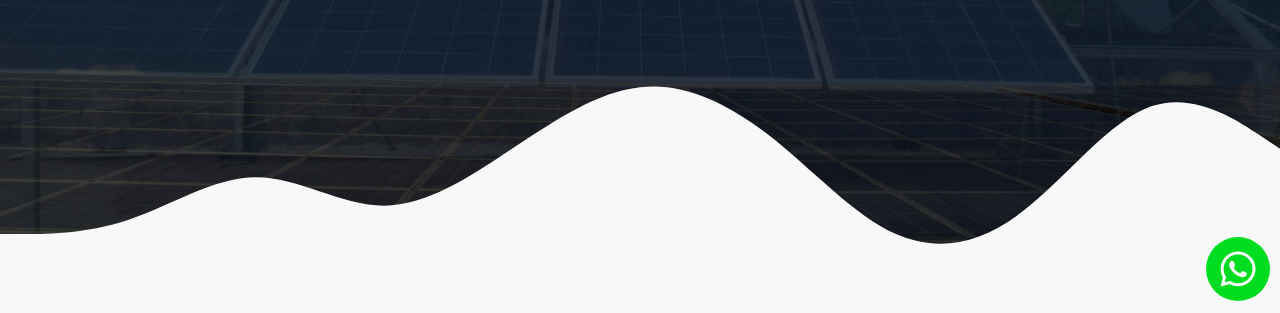
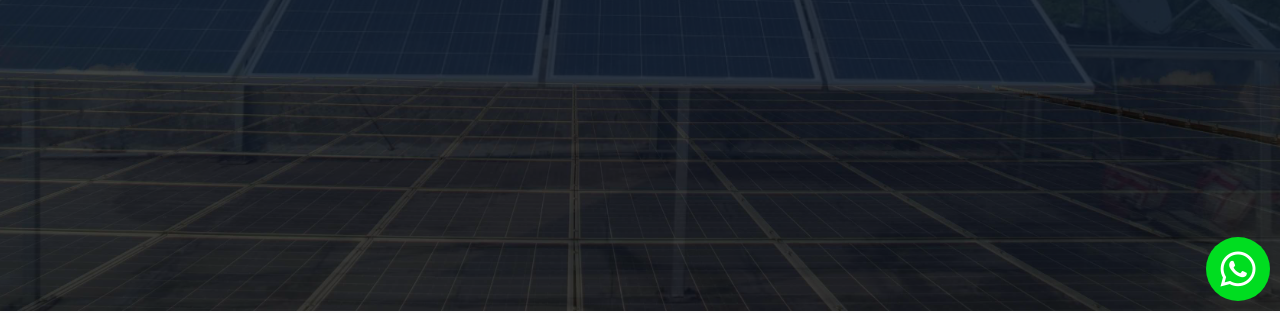
Before and after one commit to vivekmohanlohar/shivkrupasolar, a plain HTML site: page index.html in a window 1280 px wide. Shown: the part 489-802 px from the top of the page. Drawn offline with nearby package versions, Linux system fonts and the light colour scheme; a web font is replaced by a local one.

Commit message:
Update index.html

```diff
--- a/index.html
+++ b/index.html
@@ -100,7 +100,7 @@
          </div>
       </div>
       <!-- Bottom Wave -->
-      <svg xmlns="http://www.w3.org/2000/svg" viewBox="0 0 1440 320">
+      <svg xmlns="http://www.w3.org/2000/svg" viewBox="0 0 1440 320" class="li-none-desk">
          <path fill="#f8f8f8" fill-opacity="1" d="M0,224L24,224C48,224,96,224,144,208C192,192,240,160,288,160C336,160,384,192,432,192C480,192,528,160,576,128C624,96,672,64,720,58.7C768,53,816,75,864,112C912,149,960,203,1008,224C1056,245,1104,235,1152,197.3C1200,160,1248,96,1296,80C1344,64,1392,96,1416,112L1440,128L1440,320L1416,320C1392,320,1344,320,1296,320C1248,320,1200,320,1152,320C1104,320,1056,320,1008,320C960,320,912,320,864,320C816,320,768,320,720,320C672,320,624,320,576,320C528,320,480,320,432,320C384,320,336,320,288,320C240,320,192,320,144,320C96,320,48,320,24,320L0,320Z"></path>
       </svg>
    </header>
```
